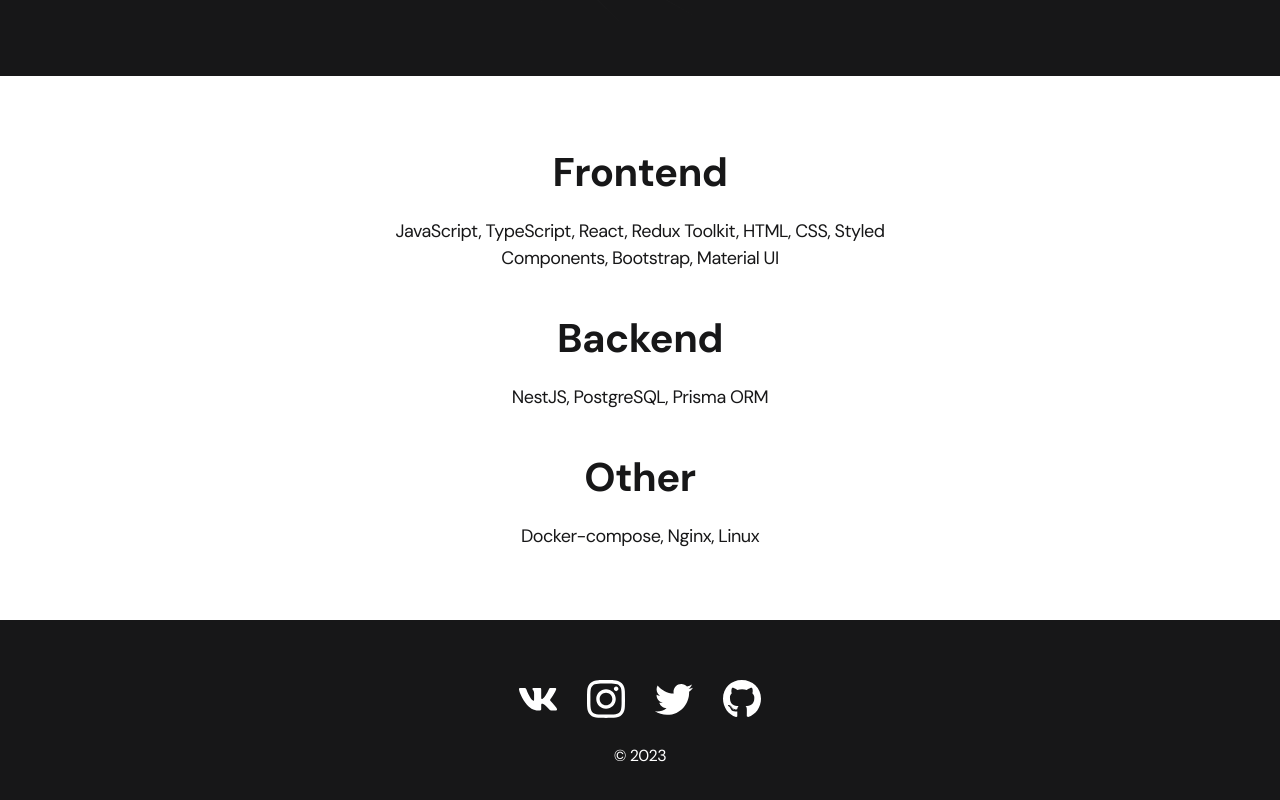
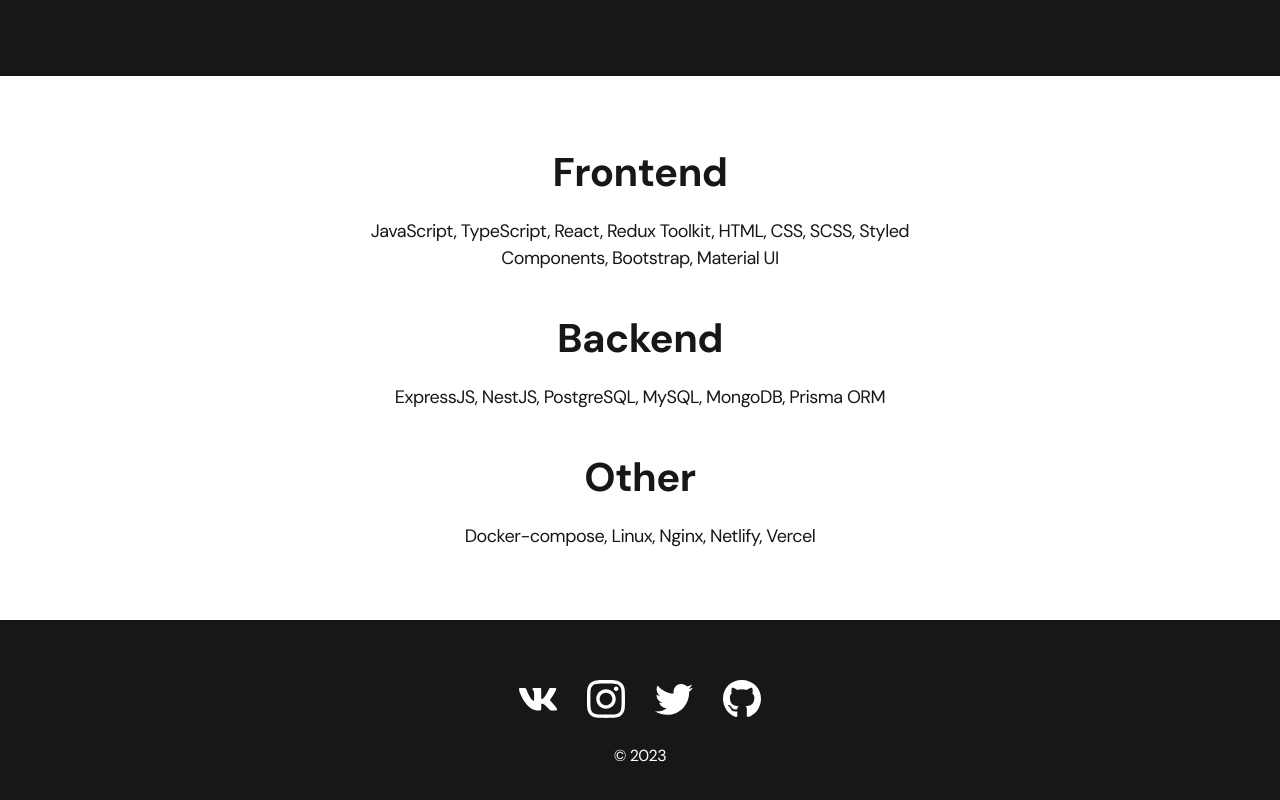
Before and after one commit to timkmit/My-Profile-Site, a React (Create React App) app: page / in a window 1280 px wide. Shown: the part 695-1495 px from the top of the page. Built offline with nearby package versions, Linux system fonts and the light colour scheme.

Commit message:
add info

```diff
--- a/src/pages/Home.js
+++ b/src/pages/Home.js
@@ -11,15 +11,15 @@
                         <ul className="content-list">
                             <li className="content-list__item">
                                 <h2 className="title-2">Frontend</h2>
-                                <p>JavaScript, TypeScript, React, Redux Toolkit, HTML, CSS, Styled Components, Bootstrap, Material UI</p>
+                                <p>JavaScript, TypeScript, React, Redux Toolkit, HTML, CSS, SCSS, Styled Components, Bootstrap, Material UI</p>
                             </li>
                             <li className="content-list__item">
                                 <h2 className="title-2">Backend</h2>
-                                <p>NestJS, PostgreSQL, Prisma ORM</p>
+                                <p>ExpressJS, NestJS, PostgreSQL, MySQL, MongoDB, Prisma ORM</p>
                             </li>
                             <li className="content-list__item">
                                 <h2 className="title-2">Other</h2>
-                                <p>Docker-compose, Nginx, Linux</p>
+                                <p>Docker-compose, Linux, Nginx, Netlify, Vercel</p>
                             </li>
                         </ul>
 
```
